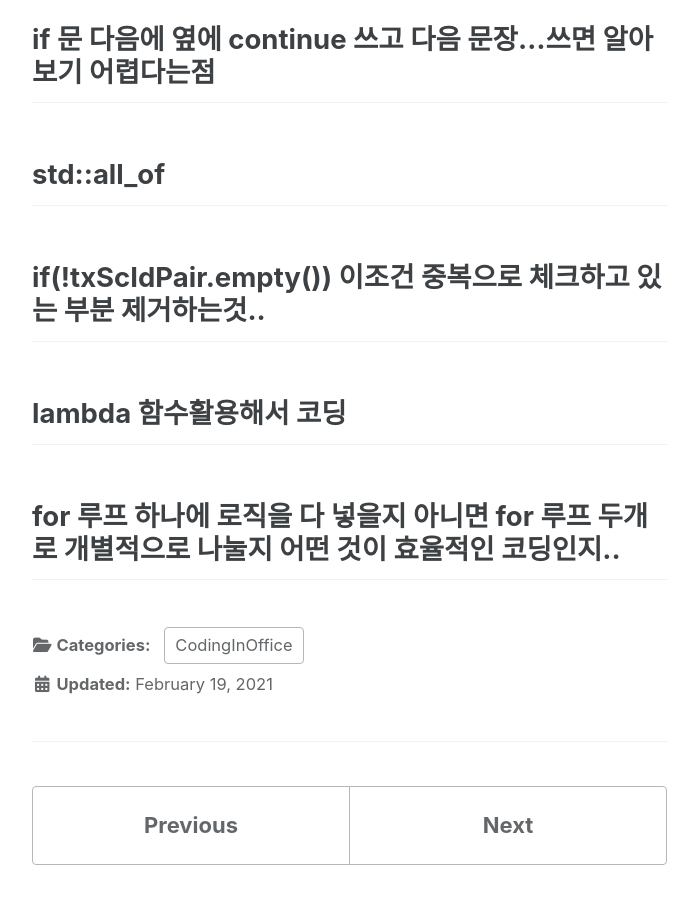
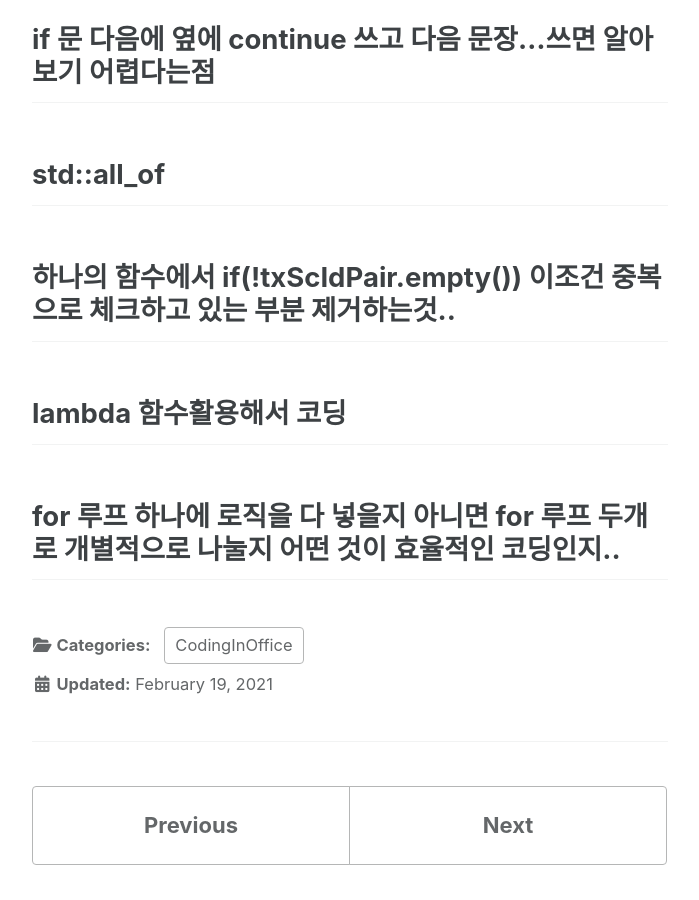
Before and after one commit to sujinsjlee/TIL, a Jekyll site: the page built from _posts/2021-02-19-CodingInOffice_15.md, in a window 1280 px wide and 900 px high, scrolled down 339 px. Shown: the whole window, without its empty margins (290-989 px from the left). Built offline with Jekyll 4.4.1, drawn with Linux system fonts in a browser that asks for light colours; cached includes are drawn as plain includes; nearby versions of some CDN libraries.

Commit message:
[ETC] typo

```diff
--- a/_posts/2021-02-19-CodingInOffice_15.md
+++ b/_posts/2021-02-19-CodingInOffice_15.md
@@ -13,6 +13,6 @@ public: false
 
 ## if 문 다음에 옆에 continue 쓰고 다음 문장...쓰면 알아보기 어렵다는점
 ## std::all_of
-## if(!txScIdPair.empty()) 이조건 중복으로 체크하고 있는 부분 제거하는것..
+## 하나의 함수에서 if(!txScIdPair.empty()) 이조건 중복으로 체크하고 있는 부분 제거하는것..
 ## lambda 함수활용해서 코딩
 ## for 루프 하나에 로직을 다 넣을지 아니면 for 루프 두개로 개별적으로 나눌지 어떤 것이 효율적인 코딩인지..
```
